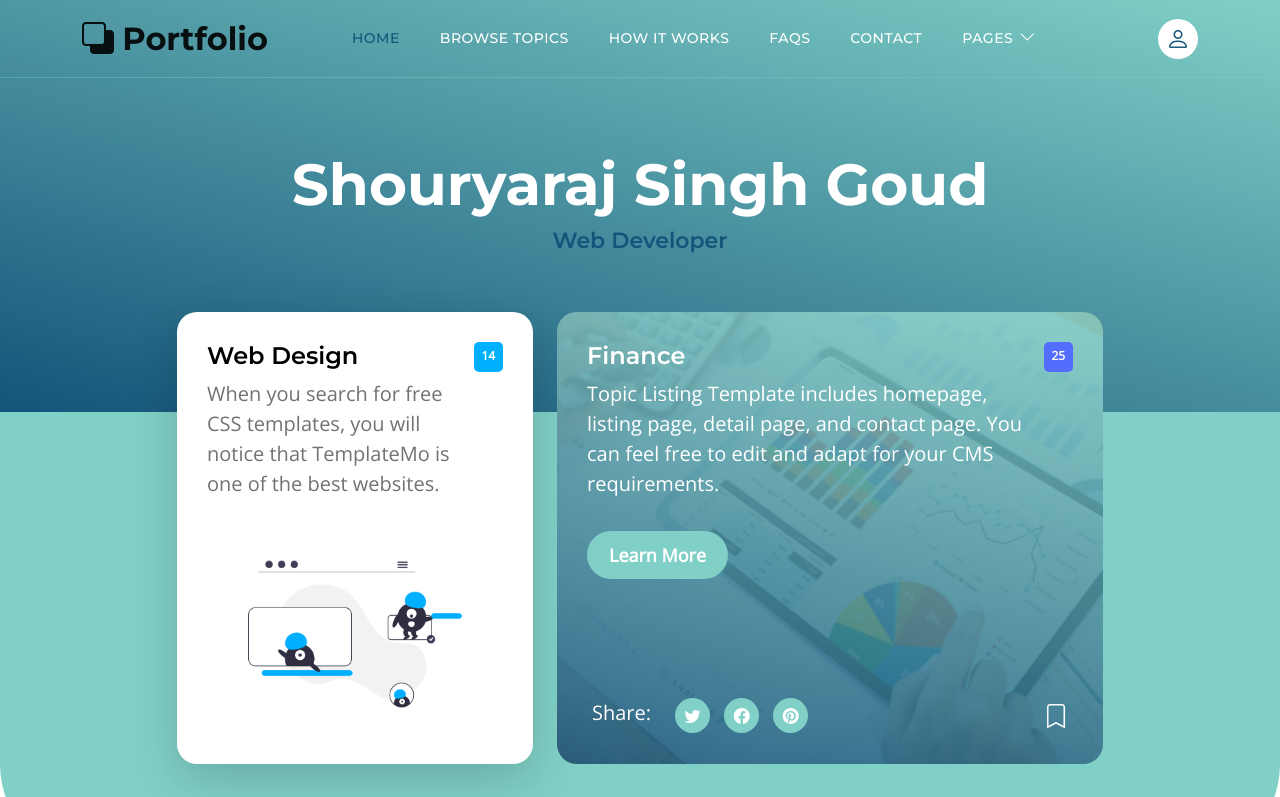
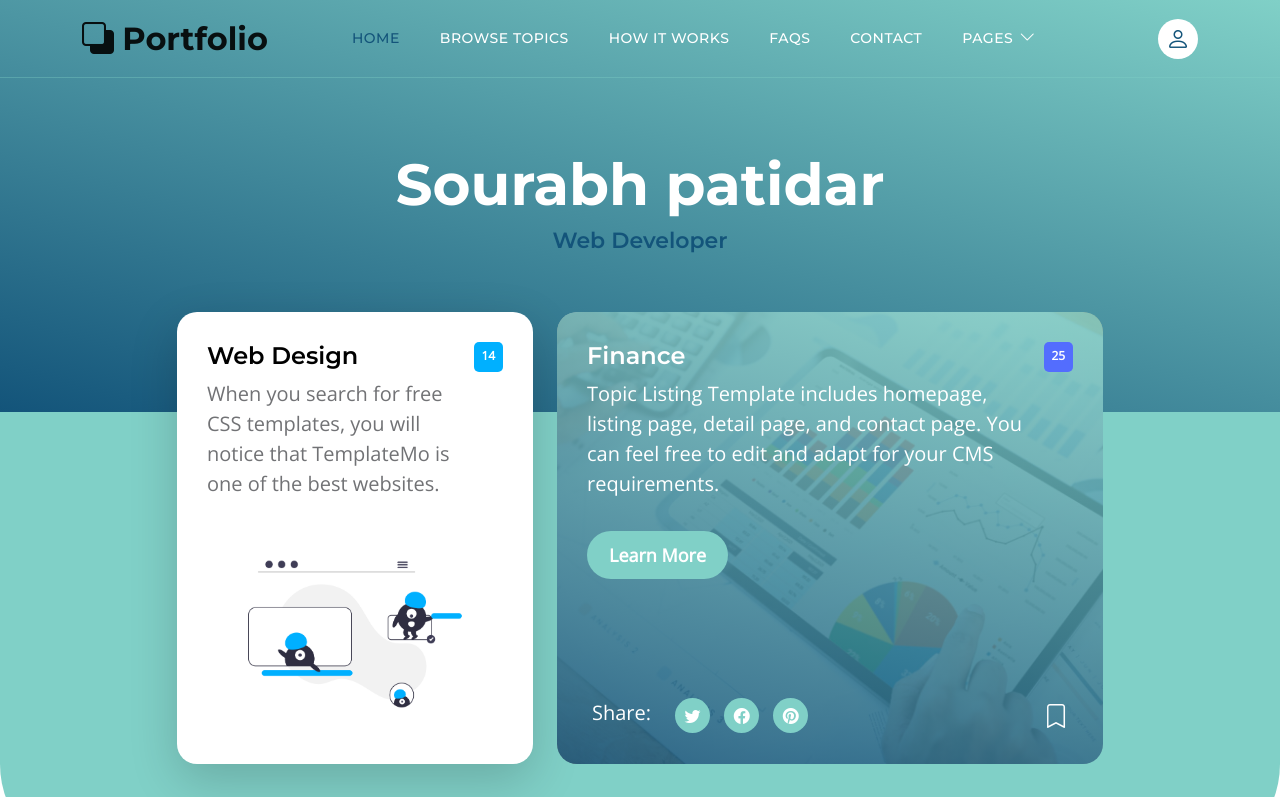
Before and after one commit to sourabh0904/E-Ship-portfolio, a plain HTML site: page index.html in a window 1280 px wide. Shown: the top 797 px of the page. Drawn offline with nearby package versions, Linux system fonts and the light colour scheme.

Commit message:
Update index.html

```diff
--- a/index.html
+++ b/index.html
@@ -95,7 +95,7 @@ https://templatemo.com/tm-590-topic-listing
                     <div class="row">
 
                         <div class="col-lg-8 col-12 mx-auto">
-                            <h1 class="text-white text-center">Shouryaraj Singh Goud</h1>
+                            <h1 class="text-white text-center">Sourabh patidar</h1>
 
                             <h6 class="text-center">Web Developer</h6>
 
```
